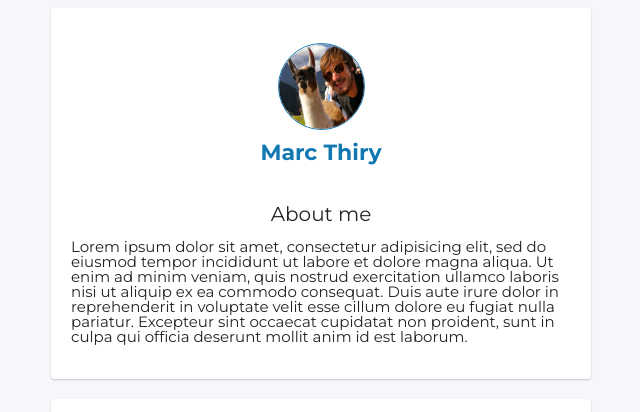
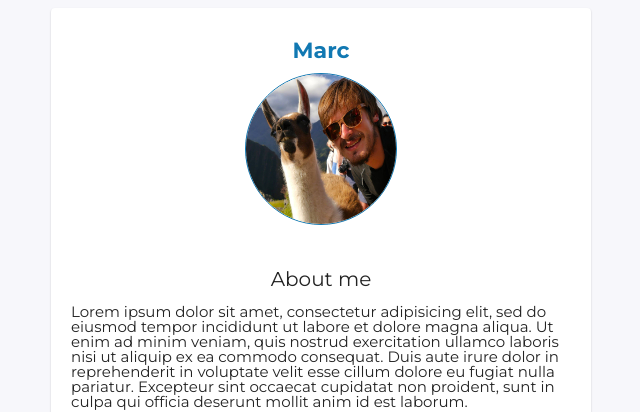
Before and after one commit to marcothiry/profile, a plain HTML site: page index.html in a window 1280 px wide. Shown: the top 412 px of the page, without its empty margins (319-959 px from the left). Drawn offline with Linux system fonts and the light colour scheme.

Commit message:
fix again

```diff
--- a/index.html
+++ b/index.html
@@ -12,7 +12,7 @@
   <div class="container">
     <div class="card">
 
-      <h1 class="text-align"><img src="./images/profile_pic.png" alt="Marc & Llamma" class="profile"><br/><br/>Marc Thiry</h1>
+      <h1 class="text-align">Marc<br/><br/><img src="./images/profile_pic.png" alt="Marc & Llamma" class="profile"></h1>
       <br/>
 
 
--- a/style.css
+++ b/style.css
@@ -77,8 +77,8 @@ img{
 
 
 .profile{
-  height: 85px;
-  width: 85px;
+  height: 150px;
+  width: 150px;
   border-radius: 50%;
   border-color: #1178b2;
   border-style: solid;
```
